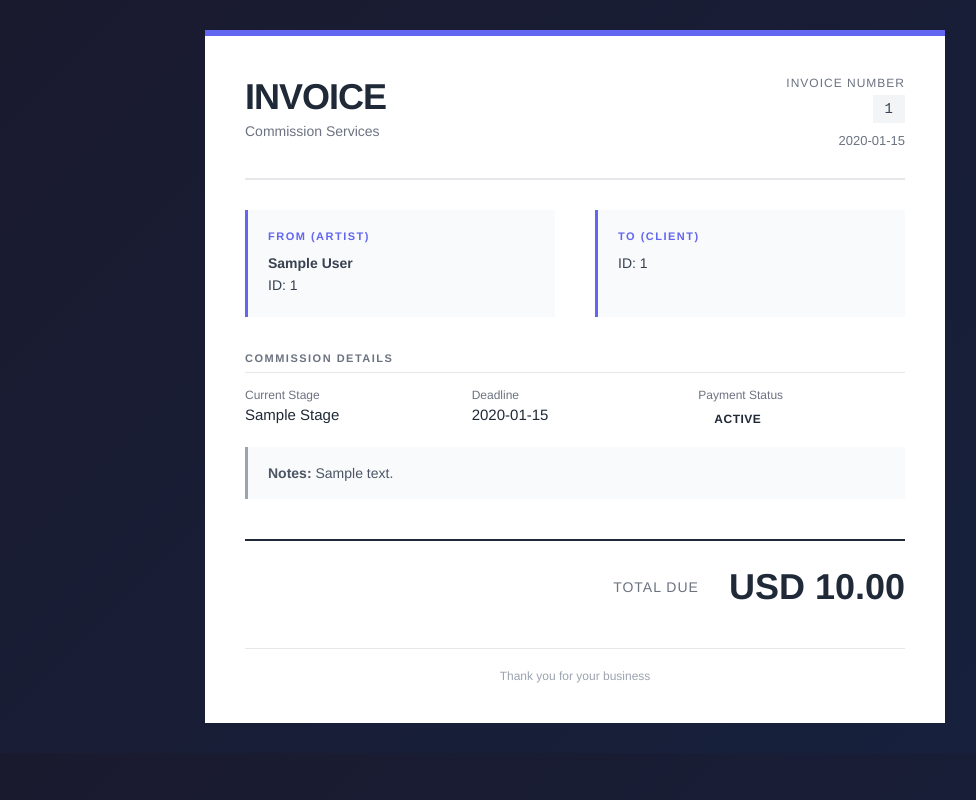
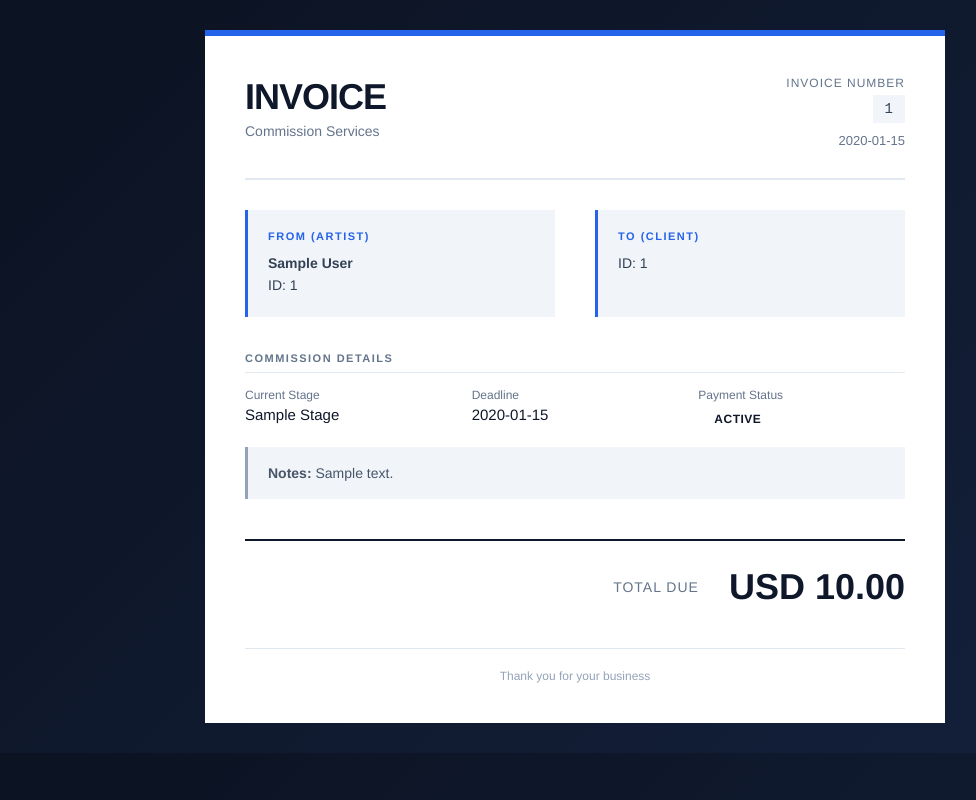
Before and after one commit to Cyanifyde/discbot.py3, a Python web app: template templates/renders/invoice.html in a window 1280 px wide. Shown: the whole page, without its empty margins (65-1041 px from the left). Run offline with Jinja, Linux system fonts and the light colour scheme; the template is opened without the code that fills it: most values are stand-ins (such as "Sample title", 1, 10 or a date in 2020).

Commit message:
fix: update height clamping in render service for improved rendering limits and enhance invoice styling with CSS variables for better maintainability

```diff
--- a/services/render_service.py
+++ b/services/render_service.py
@@ -153,7 +153,7 @@ class RenderService:
             height += 100
 
         # Clamp to reasonable bounds
-        height = max(520, min(height, 2200))
+        height = max(520, min(height, 100))
         return await self._html_to_jpg(html, width=width, height=height)
 
     async def render_contract(
--- a/templates/renders/invoice.html
+++ b/templates/renders/invoice.html
@@ -5,6 +5,21 @@
     <meta name="viewport" content="width=device-width, initial-scale=1.0">
     <title>Commission Invoice</title>
     <style>
+        :root {
+            --bg0: #0b1220;
+            --bg1: #14213d;
+            --card: #ffffff;
+            --text: #0f172a;
+            --muted: #64748b;
+            --border: #e2e8f0;
+            --soft: #f1f5f9;
+            --accent: #2563eb;
+            --accent-soft: #dbeafe;
+            --success-bg: #dcfce7;
+            --success-text: #166534;
+            --warn-bg: #fef3c7;
+            --warn-text: #92400e;
+        }
         @page {
             size: 800px 1000px;
             margin: 0;
@@ -16,16 +31,16 @@
         }
         body {
             font-family: 'Helvetica Neue', Arial, sans-serif;
-            background: linear-gradient(135deg, #1a1a2e 0%, #16213e 100%);
+            background: linear-gradient(135deg, var(--bg0) 0%, var(--bg1) 100%);
             padding: 30px;
             min-height: 100%;
         }
         .invoice {
-            background: #ffffff;
+            background: var(--card);
             padding: 40px;
             max-width: 740px;
             margin: 0 auto;
-            border-top: 6px solid #6366f1;
+            border-top: 6px solid var(--accent);
         }
         .header {
             display: flex;
@@ -33,16 +48,16 @@
             align-items: flex-start;
             padding-bottom: 30px;
             margin-bottom: 30px;
-            border-bottom: 2px solid #e5e7eb;
+            border-bottom: 2px solid var(--border);
         }
         .header-left h1 {
             font-size: 36px;
             font-weight: 700;
-            color: #1f2937;
+            color: var(--text);
             letter-spacing: -1px;
         }
         .header-left p {
-            color: #6b7280;
+            color: var(--muted);
             font-size: 14px;
             margin-top: 5px;
         }
@@ -51,15 +66,15 @@
         }
         .invoice-number {
             font-size: 12px;
-            color: #6b7280;
+            color: var(--muted);
             text-transform: uppercase;
             letter-spacing: 1px;
         }
         .invoice-id {
             font-family: 'Courier New', monospace;
             font-size: 14px;
-            color: #374151;
-            background: #f3f4f6;
+            color: #334155;
+            background: var(--soft);
             padding: 6px 12px;
             margin-top: 5px;
             display: inline-block;
@@ -72,20 +87,20 @@
         .party {
             flex: 1;
             padding: 20px;
-            background: #f9fafb;
-            border-left: 3px solid #6366f1;
+            background: var(--soft);
+            border-left: 3px solid var(--accent);
         }
         .party-label {
             font-size: 11px;
             text-transform: uppercase;
             letter-spacing: 1.5px;
-            color: #6366f1;
+            color: var(--accent);
             font-weight: 600;
             margin-bottom: 10px;
         }
         .party-info {
             font-size: 14px;
-            color: #374151;
+            color: #334155;
             line-height: 1.6;
         }
         .details-section {
@@ -95,11 +110,11 @@
             font-size: 11px;
             text-transform: uppercase;
             letter-spacing: 1.5px;
-            color: #6b7280;
+            color: var(--muted);
             font-weight: 600;
             margin-bottom: 15px;
             padding-bottom: 8px;
-            border-bottom: 1px solid #e5e7eb;
+            border-bottom: 1px solid var(--border);
         }
         .details-grid {
             display: flex;
@@ -112,12 +127,12 @@
         }
         .detail-label {
             font-size: 12px;
-            color: #6b7280;
+            color: var(--muted);
             margin-bottom: 4px;
         }
         .detail-value {
             font-size: 15px;
-            color: #1f2937;
+            color: var(--text);
             font-weight: 500;
         }
         .status-badge {
@@ -129,39 +144,39 @@
             letter-spacing: 0.5px;
         }
         .status-badge.paid {
-            background: #dcfce7;
-            color: #166534;
+            background: var(--success-bg);
+            color: var(--success-text);
         }
         .status-badge.pending {
-            background: #fef3c7;
-            color: #92400e;
+            background: var(--warn-bg);
+            color: var(--warn-text);
         }
         .status-badge.partial {
-            background: #dbeafe;
+            background: var(--accent-soft);
             color: #1e40af;
         }
         .notes-box {
-            background: #f9fafb;
+            background: var(--soft);
             padding: 15px 20px;
             margin-top: 15px;
-            border-left: 3px solid #9ca3af;
+            border-left: 3px solid #94a3b8;
         }
         .notes-box p {
             font-size: 14px;
-            color: #4b5563;
+            color: #475569;
             line-height: 1.6;
         }
         .total-section {
             margin-top: 40px;
             padding-top: 25px;
-            border-top: 2px solid #1f2937;
+            border-top: 2px solid var(--text);
             display: flex;
             justify-content: flex-end;
             align-items: center;
         }
         .total-label {
             font-size: 14px;
-            color: #6b7280;
+            color: var(--muted);
             text-transform: uppercase;
             letter-spacing: 1px;
             margin-right: 30px;
@@ -169,17 +184,17 @@
         .total-amount {
             font-size: 36px;
             font-weight: 700;
-            color: #1f2937;
+            color: var(--text);
         }
         .footer {
             margin-top: 40px;
             padding-top: 20px;
-            border-top: 1px solid #e5e7eb;
+            border-top: 1px solid var(--border);
             text-align: center;
         }
         .footer p {
             font-size: 12px;
-            color: #9ca3af;
+            color: #94a3b8;
         }
     </style>
 </head>
@@ -193,7 +208,7 @@
             <div class="header-right">
                 <div class="invoice-number">Invoice Number</div>
                 <div class="invoice-id">{{ commission.id[:12] }}</div>
-                <p style="margin-top: 10px; font-size: 13px; color: #6b7280;">{{ commission.created_at[:10] }}</p>
+                <p style="margin-top: 10px; font-size: 13px; color: var(--muted);">{{ commission.created_at[:10] }}</p>
             </div>
         </div>
 
```
